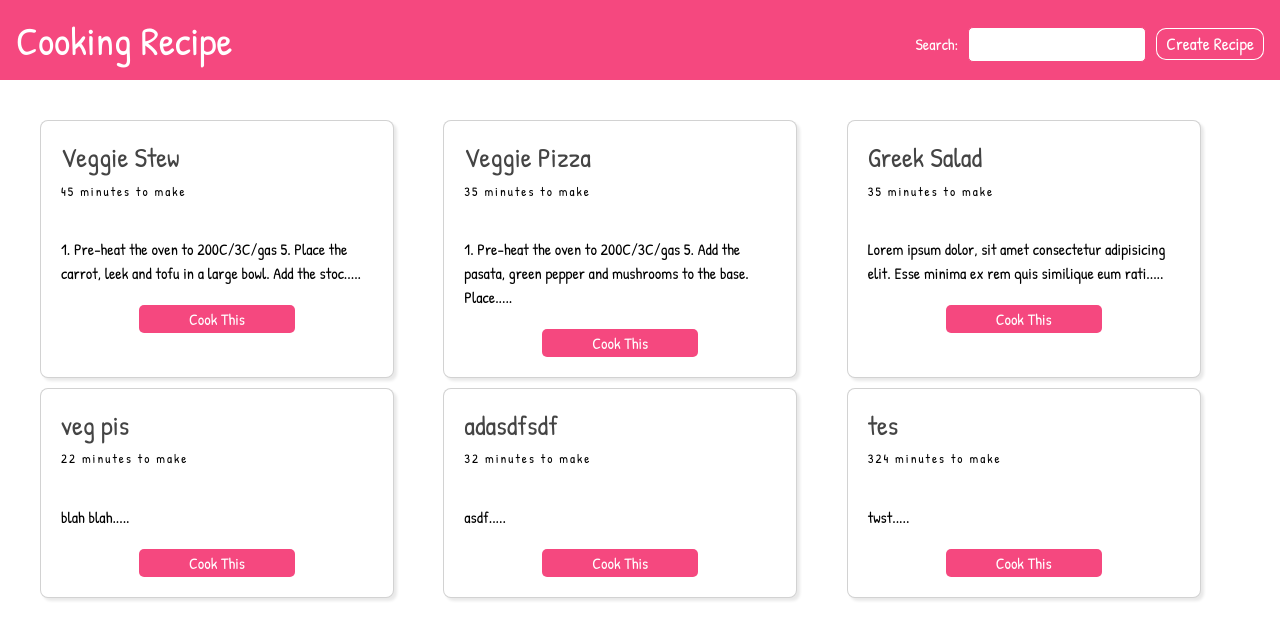
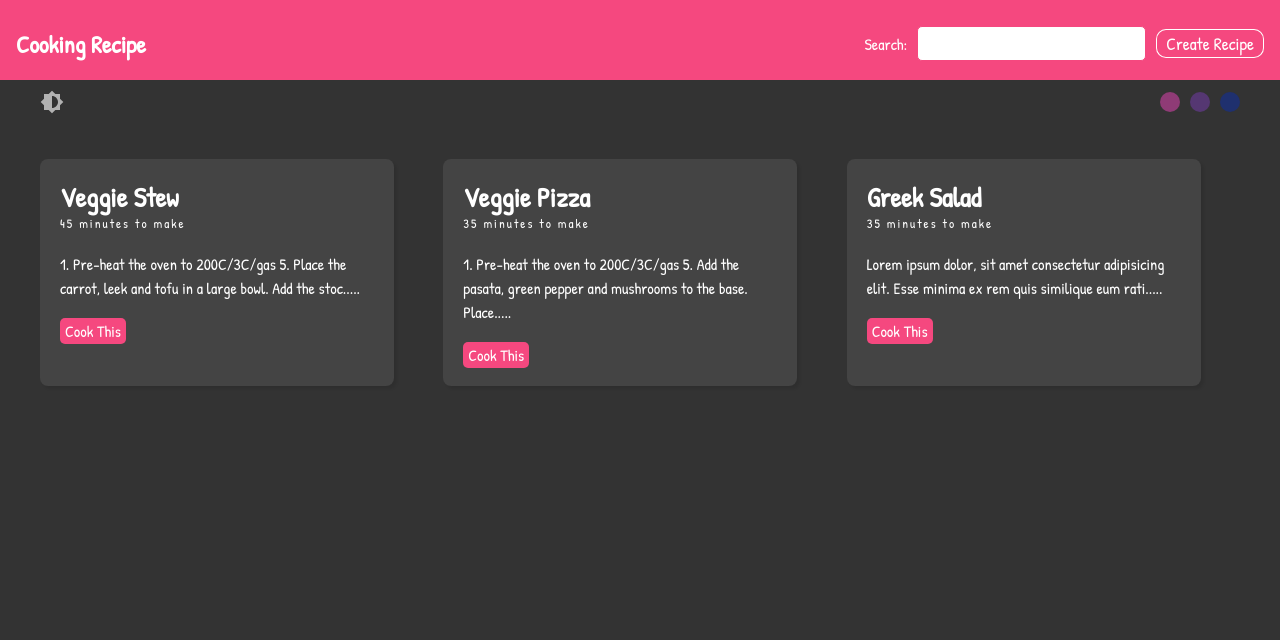
Before and after one commit to FaysalShuvo/cooking-recipe, a React (Create React App) app: page / in a window 1280 px wide. Shown: the top 640 px of the page. Built offline with nearby package versions, Linux system fonts and the light colour scheme; data requests are answered from the project's data file.

Commit message:
dark mode toggle done

```diff
--- a/data/db.json
+++ b/data/db.json
@@ -3,12 +3,7 @@
     {
       "id": "1",
       "title": "Veggie Stew",
-      "ingredients": [
-        "1 Carrot",
-        "1 Leek",
-        "200g Tofu",
-        "300ml Veg stock"
-      ],
+      "ingredients": ["1 Carrot", "1 Leek", "200g Tofu", "300ml Veg stock"],
       "method": "1. Pre-heat the oven to 200C/3C/gas 5. Place the carrot, leek and tofu in a large bowl. Add the stock and mix well. 2. Add the rest of the ingredients and mix well. 3. Place the mixture in a large bowl and cover with a lid. 4. Place the lid on the oven and cook for 40 minutes. 5. Serve with a slaw of your choice",
       "cookingTime": "45 minutes"
     },
@@ -36,34 +31,6 @@
       ],
       "method": "Lorem ipsum dolor, sit amet consectetur adipisicing elit. Esse minima ex rem quis similique eum ratione quaerat, voluptas molestias ut repudiandae delectus voluptates. Eius esse at tenetur ab accusamus excepturi?",
       "cookingTime": "35 minutes"
-    },
-    {
-      "title": "veg pis",
-      "ingredients": [
-        "masroom",
-        "leaf"
-      ],
-      "method": "blah blah",
-      "cookingTime": "22 minutes",
-      "id": "tBz9Z5t"
-    },
-    {
-      "title": "adasdfsdf",
-      "ingredients": [
-        "12"
-      ],
-      "method": "asdf",
-      "cookingTime": "32 minutes",
-      "id": "JIKiHV2"
-    },
-    {
-      "title": "tes",
-      "ingredients": [
-        "test"
-      ],
-      "method": "twst",
-      "cookingTime": "324 minutes",
-      "id": "sSozH6m"
     }
   ]
 }
--- a/src/App.css
+++ b/src/App.css
@@ -3,3 +3,9 @@ body {
   box-sizing: border-box;
   font-family: "Patrick Hand", cursive;
 }
+.App {
+  min-height: 100vh;
+}
+.App.dark {
+  background: #333;
+}
--- a/src/App.js
+++ b/src/App.js
@@ -7,12 +7,16 @@ import Create from "./pages/create/Create";
 import Search from "./pages/search/Search";
 import Recipe from "./pages/recipe/Recipe";
 import Navbar from "./Components/Navbar";
+import ThemeSelector from "./Components/ThemeSelector";
+import { useTheme } from "./hooks/useTheme";
 
 function App() {
+  const { mode } = useTheme();
   return (
-    <div className="App">
+    <div className={`App ${mode}`}>
       <BrowserRouter>
         <Navbar />
+        <ThemeSelector />
         <Routes>
           <Route index element={<Home />} />
           <Route path="create-recipe" element={<Create />} />
--- a/src/Components/Navbar.js
+++ b/src/Components/Navbar.js
@@ -1,12 +1,14 @@
-import React from "react";
 import { Link } from "react-router-dom";
+import { useTheme } from "../hooks/useTheme";
 // style
 import "./Navbar.css";
 import Searchbar from "./Searchbar";
 
 const Navbar = () => {
+  const { color } = useTheme();
+
   return (
-    <div className="navbar">
+    <div className="navbar" style={{ background: color }}>
       <nav>
         <Link to="/">
           <h1>Cooking Recipe</h1>
--- a/src/Components/RecipeList.css
+++ b/src/Components/RecipeList.css
@@ -28,12 +28,12 @@
 .recipe-list .card p {
   letter-spacing: 2px;
   text-transform: lowercase;
-  font-size: .8em;
+  font-size: 0.8em;
 }
 
 .recipe-list .card div {
   color: #000;
-  font-size: 1.em;
+  font-size: 1em;
   margin: 20px 0;
   line-height: 1.5em;
 }
@@ -53,3 +53,15 @@
   background-color: #c7417b;
   color: #fff;
 }
+
+/* dark mode */
+
+.recipe-list .card.dark {
+  background-color: #444;
+}
+
+.recipe-list .card.dark p,
+.recipe-list .card.dark h3,
+.recipe-list .card.dark div {
+  color: #fff;
+}
--- a/src/Components/RecipeList.js
+++ b/src/Components/RecipeList.js
@@ -1,9 +1,11 @@
 import React from "react";
 import { Link } from "react-router-dom";
+import { useTheme } from "../hooks/useTheme";
 // style
 import "./RecipeList.css";
 
 const RecipeList = ({ recipes }) => {
+  const { mode } = useTheme();
   if (recipes.length === 0) {
     return <div className="error">No Recipes To Load.....</div>;
   }
@@ -11,7 +13,7 @@ const RecipeList = ({ recipes }) => {
   return (
     <div className="recipe-list">
       {recipes.map((recipe) => (
-        <div key={recipe.id} className="card">
+        <div key={recipe.id} className={`card ${mode}`}>
           <h3>{recipe.title}</h3>
           <p>{recipe.cookingTime} to make</p>
           <div>{recipe.method.substring(0, 100)}.....</div>
--- /dev/null
+++ b/src/Components/ThemeSelector.css
@@ -0,0 +1,23 @@
+.theme-selector {
+  display: flex;
+  justify-content: flex-end;
+  align-items: center;
+  max-width: 1200px;
+  margin: 10px auto;
+}
+
+.theme-btn div {
+  display: inline-block;
+  width: 20px;
+  height: 20px;
+  cursor: pointer;
+  border-radius: 50%;
+  margin-left: 10px;
+}
+.mode-toggle {
+  margin-right: auto;
+}
+
+.mode-toggle img {
+  cursor: pointer;
+}
--- /dev/null
+++ b/src/Components/ThemeSelector.js
@@ -0,0 +1,39 @@
+import "./ThemeSelector.css";
+import { useTheme } from "../hooks/useTheme";
+import modeIcon from "../assets/mode-icon.svg";
+
+const themeColors = ["#8f3b76", "#553772", "#1f306e"];
+
+const ThemeSelector = () => {
+  const { changeColor, changeMode, mode } = useTheme();
+
+  const handleToggle = () => {
+    changeMode(mode === "dark" ? "light" : "dark");
+  };
+
+  console.log(mode);
+
+  return (
+    <div className="theme-selector">
+      <div className="mode-toggle">
+        <img
+          onClick={handleToggle}
+          src={modeIcon}
+          alt=""
+          style={{ filter: mode === "dark" ? "invert(70%)" : "invert(00%)" }}
+        />
+      </div>
+      <div className="theme-btn">
+        {themeColors.map((color) => (
+          <div
+            key={color}
+            onClick={() => changeColor(color)}
+            style={{ background: color }}
+          />
+        ))}
+      </div>
+    </div>
+  );
+};
+
+export default ThemeSelector;
--- /dev/null
+++ b/src/context/ThemeContext.js
@@ -0,0 +1,33 @@
+const { createContext, useReducer } = require("react");
+
+export const ThemeContext = createContext();
+const themeReducer = (state, action) => {
+  switch (action.type) {
+    case "CHANGE_COLOR":
+      return { ...state, color: action.payload };
+    case "CHANGE_MODE":
+      return { ...state, mode: action.payload };
+    default:
+      return state;
+  }
+};
+
+export function ThemeProvider({ children }) {
+  const [state, dispatch] = useReducer(themeReducer, {
+    color: "#f5487f",
+    mode: "dark",
+  });
+
+  const changeMode = (mode) => {
+    dispatch({ type: "CHANGE_MODE", payload: mode });
+  };
+  const changeColor = (color) => {
+    dispatch({ type: "CHANGE_COLOR", payload: color });
+  };
+
+  return (
+    <ThemeContext.Provider value={{ ...state, changeColor, changeMode }}>
+      {children}
+    </ThemeContext.Provider>
+  );
+}
--- /dev/null
+++ b/src/hooks/useTheme.js
@@ -0,0 +1,10 @@
+import { useContext } from "react";
+import { ThemeContext } from "../context/ThemeContext";
+
+export const useTheme = () => {
+  const context = useContext(ThemeContext);
+  if (context === undefined) {
+    throw new Error("useTheme() must be inside a ThemeProvider");
+  }
+  return context;
+};
--- a/src/index.js
+++ b/src/index.js
@@ -1,12 +1,14 @@
 import React from "react";
 import ReactDOM from "react-dom";
-import "bootstrap/dist/css/bootstrap.min.css";
 import "./index.css";
 import App from "./App";
+import { ThemeProvider } from "./context/ThemeContext";
 
 ReactDOM.render(
   <React.StrictMode>
-    <App />
+    <ThemeProvider>
+      <App />
+    </ThemeProvider>
   </React.StrictMode>,
   document.getElementById("root")
 );
--- a/src/pages/create/Create.css
+++ b/src/pages/create/Create.css
@@ -24,10 +24,13 @@ input {
   background-color: #f5487f;
   margin-top: 10px;
   text-align: center;
+  padding: 10px;
   transition: all 0.3s;
   color: #fff;
   display: block;
   margin: 0 auto;
+  border: none;
+  cursor: pointer;
 }
 
 .create .btn:hover {
```
Also changed, not shown: src/assets/mode-icon.svg (added).
